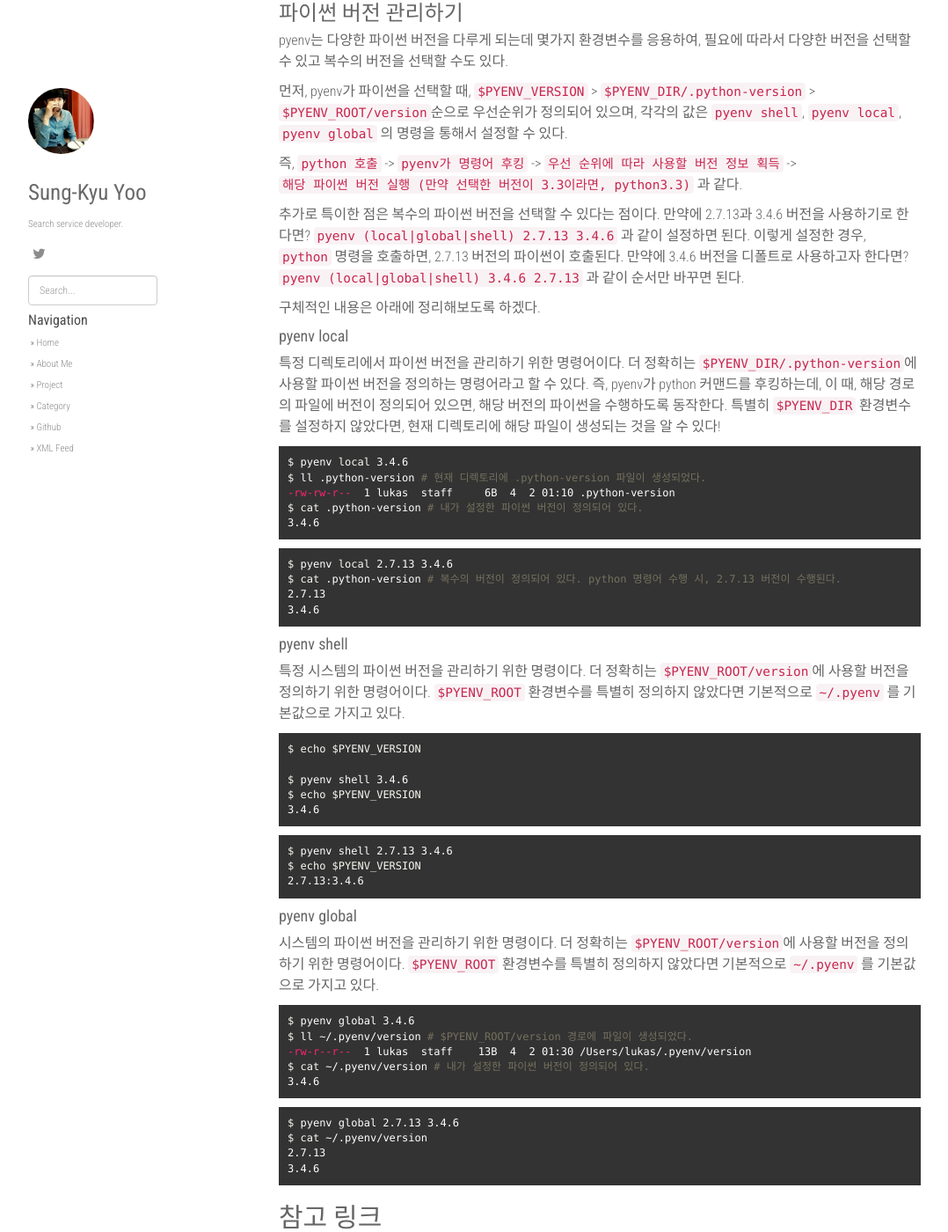
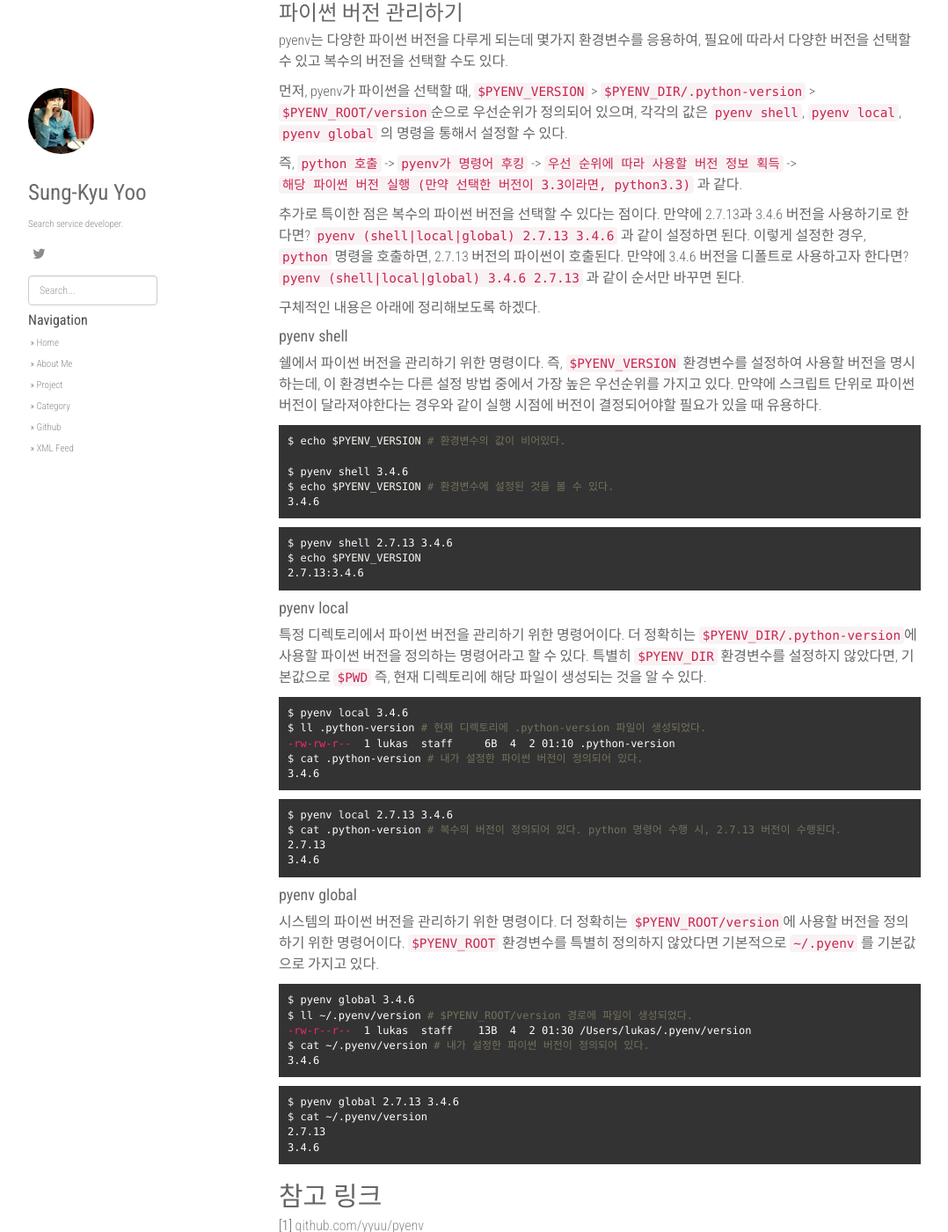
Before and after one commit to skyoo2003/skyoo2003.github.io, a Jekyll site: the page built from _posts/2017-04-02-manage-python-using-pyenv.md, in a window 1280 px wide and 1400 px high, scrolled down 3319 px. Shown: the whole window at 88% size, without its empty margins (53-1131 px from the left). Built offline with Jekyll 4.4.1, drawn with Linux system fonts in a browser that asks for light colours; nearby versions of some CDN libraries; comment, search, counter and statistics services are not loaded; some of the changed text lies outside the part shown.

Commit message:
Modify a post because of infomation error

````diff
--- a/_posts/2017-04-02-manage-python-using-pyenv.md
+++ b/_posts/2017-04-02-manage-python-using-pyenv.md
@@ -38,7 +38,7 @@ pyenv 설치를 완료하면 `eval $(pyenv init -)` 를 초기에 호출하는
 
 ## 설치하기
 
-공식 Github 프로젝트에서 복제하여 가져온다. (최신 커밋을 git 명령을 통해 손쉽게 적용할 수 있음!) `$HOME/.pyenv` 에 설치하는 것을 가장 권장하고 있으나 필수는 아니므로 적절한 경로에 가져온다.
+최초 설치시에는 공식 Github 프로젝트에서 복제하여 가져온다. `$HOME/.pyenv` 에 설치하는 것을 가장 권장하고 있으나 필수는 아니므로 적절한 경로에 가져온다.
 
 ```bash
 $ git clone https://github.com/pyenv/pyenv.git $HOME/.pyenv
@@ -162,13 +162,31 @@ pyenv는 다양한 파이썬 버전을 다루게 되는데 몇가지 환경변
 
 즉, `python 호출` -> `pyenv가 명령어 후킹` -> `우선 순위에 따라 사용할 버전 정보 획득` -> `해당 파이썬 버전 실행 (만약 선택한 버전이 3.3이라면, python3.3)` 과 같다.
 
-추가로 특이한 점은 복수의 파이썬 버전을 선택할 수 있다는 점이다. 만약에 2.7.13과 3.4.6 버전을 사용하기로 한다면? `pyenv (local|global|shell) 2.7.13 3.4.6` 과 같이 설정하면 된다. 이렇게 설정한 경우, `python` 명령을 호출하면, 2.7.13 버전의 파이썬이 호출된다. 만약에 3.4.6 버전을 디폴트로 사용하고자 한다면? `pyenv (local|global|shell) 3.4.6 2.7.13` 과 같이 순서만 바꾸면 된다.
+추가로 특이한 점은 복수의 파이썬 버전을 선택할 수 있다는 점이다. 만약에 2.7.13과 3.4.6 버전을 사용하기로 한다면? `pyenv (shell|local|global) 2.7.13 3.4.6` 과 같이 설정하면 된다. 이렇게 설정한 경우, `python` 명령을 호출하면, 2.7.13 버전의 파이썬이 호출된다. 만약에 3.4.6 버전을 디폴트로 사용하고자 한다면? `pyenv (shell|local|global) 3.4.6 2.7.13` 과 같이 순서만 바꾸면 된다.
 
 구체적인 내용은 아래에 정리해보도록 하겠다.
 
+#### pyenv shell
+
+쉘에서 파이썬 버전을 관리하기 위한 명령이다. 즉, `$PYENV_VERSION` 환경변수를 설정하여 사용할 버전을 명시하는데, 이 환경변수는 다른 설정 방법 중에서 가장 높은 우선순위를 가지고 있다. 만약에 스크립트 단위로 파이썬 버전이 달라져야한다는 경우와 같이 실행 시점에 버전이 결정되어야할 필요가 있을 때 유용하다.
+
+```bash
+$ echo $PYENV_VERSION # 환경변수의 값이 비어있다.
+
+$ pyenv shell 3.4.6
+$ echo $PYENV_VERSION # 환경변수에 설정된 것을 볼 수 있다.
+3.4.6
+```
+
+```bash
+$ pyenv shell 2.7.13 3.4.6
+$ echo $PYENV_VERSION
+2.7.13:3.4.6
+```
+
 #### pyenv local
 
-특정 디렉토리에서 파이썬 버전을 관리하기 위한 명령어이다. 더 정확히는 `$PYENV_DIR/.python-version`에 사용할 파이썬 버전을 정의하는 명령어라고 할 수 있다. 즉, pyenv가 python 커맨드를 후킹하는데, 이 때, 해당 경로의 파일에 버전이 정의되어 있으면, 해당 버전의 파이썬을 수행하도록 동작한다. 특별히 `$PYENV_DIR` 환경변수를 설정하지 않았다면, 현재 디렉토리에 해당 파일이 생성되는 것을 알 수 있다!
+특정 디렉토리에서 파이썬 버전을 관리하기 위한 명령어이다. 더 정확히는 `$PYENV_DIR/.python-version`에 사용할 파이썬 버전을 정의하는 명령어라고 할 수 있다. 특별히 `$PYENV_DIR` 환경변수를 설정하지 않았다면, 기본값으로 `$PWD` 즉, 현재 디렉토리에 해당 파일이 생성되는 것을 알 수 있다.
 
 ```bash
 $ pyenv local 3.4.6
@@ -183,24 +201,6 @@ $ pyenv local 2.7.13 3.4.6
 $ cat .python-version # 복수의 버전이 정의되어 있다. python 명령어 수행 시, 2.7.13 버전이 수행된다.
 2.7.13
 3.4.6
-```
-
-#### pyenv shell
-
-특정 시스템의 파이썬 버전을 관리하기 위한 명령이다. 더 정확히는 `$PYENV_ROOT/version`에 사용할 버전을 정의하기 위한 명령어이다. `$PYENV_ROOT` 환경변수를 특별히 정의하지 않았다면 기본적으로 `~/.pyenv` 를 기본값으로 가지고 있다.
-
-```bash
-$ echo $PYENV_VERSION
-
-$ pyenv shell 3.4.6
-$ echo $PYENV_VERSION
-3.4.6
-```
-
-```bash
-$ pyenv shell 2.7.13 3.4.6
-$ echo $PYENV_VERSION
-2.7.13:3.4.6
 ```
 
 #### pyenv global
````
